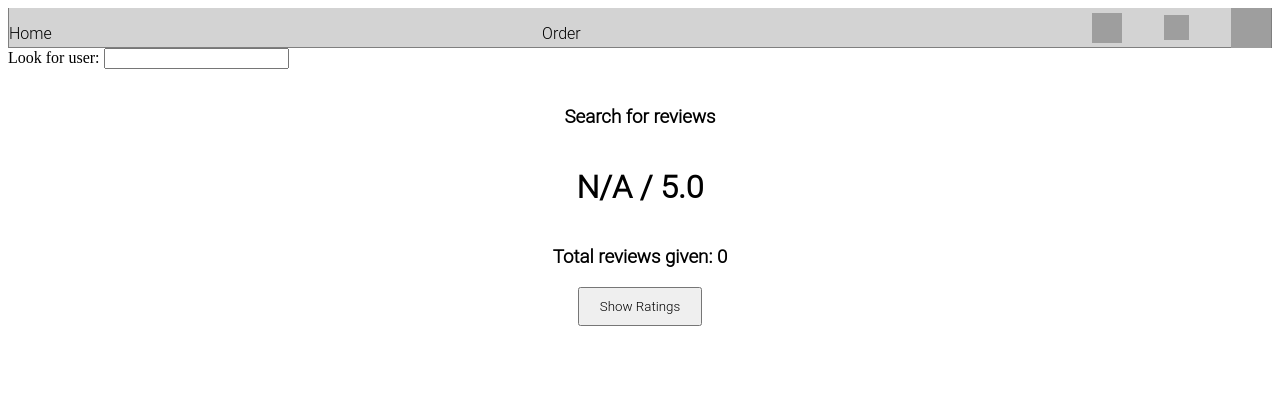
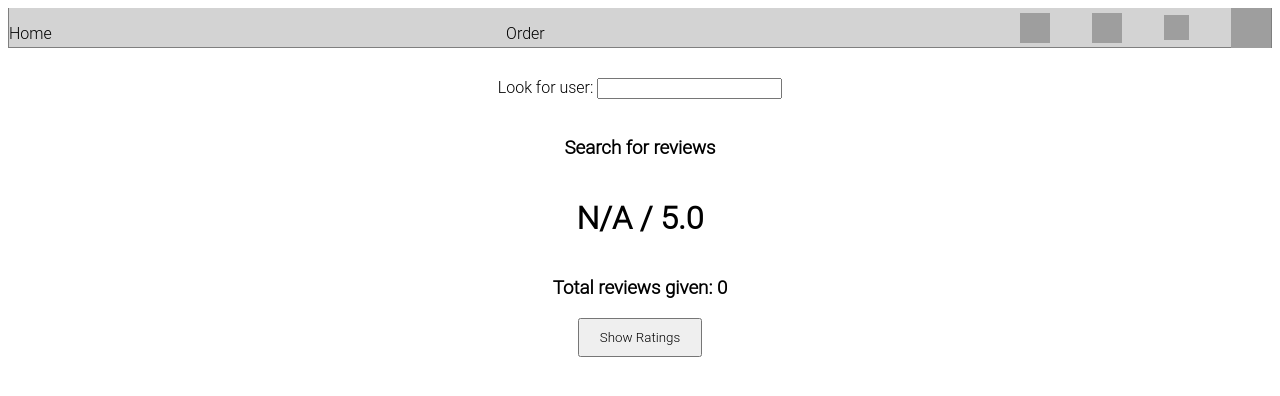
Before and after one commit to TimothyKiu/Food-Delivery-MMU, a Flask app: page /otherratings in a window 1280 px wide. Shown: the top 396 px of the page. Run offline with Flask 3, Linux system fonts and the light colour scheme; the visitor is signed in with stand-in values (Sample User, id 1); parts of the project's set-up code (start-up, migrations or seed data) failed here and were passed over; grey boxes are pictures that could not be loaded.

Commit message:
Added search icon

```diff
--- a/templates/otherratings.html
+++ b/templates/otherratings.html
@@ -138,6 +138,22 @@
         cursor: pointer; /* Change cursor to pointer */
 
     }
+     #searchicon {
+        height: 30px;
+        width: 30px;
+        align-self: center;  /* used for the slight misalignment for edit buttons */
+        background-image: url("https://cdn.pixabay.com/photo/2017/01/13/01/22/magnifying-glass-1976105_960_720.png"); /* Set image as background */
+        background-size: cover; /* Ensure the image covers the button */
+        background-repeat: no-repeat; /* Prevent image from repeating */
+        background-color: transparent;
+
+        border: none; /* Remove border */
+        padding: 0; /* Remove padding */
+        color: transparent; /*Hides font */
+        cursor: pointer; /* Change cursor to pointer */
+
+    }
+
       #profileicon {
         height: 30px;
         width: 30px;
@@ -193,6 +209,7 @@
 
 
          <div style="display:flex; flex-direction:row;">
+             <button id="searchicon" onclick="redirectToSearchReviews()" style="margin: 21px;"></button>
              <button id="profileicon" onclick="redirectToProfile()" style="margin: 21px;"></button>
              <button id="settingsicon" style="margin: 21px;" onclick="redirectToSettings()"></button>
              <form method="post" id="logoutForm">
@@ -204,17 +221,18 @@
 
     </div>
 
-     <form method="post" >
-         <label for="username" class="boxtitles">Look for user:</label>
-        <input type="text" id="username" name="username" class="loginboxes" required><br><br>
-     </form>
+
 
 
 
 
     <div id="superDiv">
+        <form method="post" style="margin-top : 30px" >
+         <label for="username" class="boxtitles">Look for user:</label>
+        <input type="text" id="username" name="username" class="loginboxes" required><br><br>
+        </form>
+        <h3>{{ usernameP }}</h3>
 
-        <h3>{{ usernameP }}</h3>
         <h1>{{ ratings }} / 5.0</h1>
         <h3>Total reviews given: {{ totalReviews }}</h3>
 
@@ -300,6 +318,9 @@
     function redirectToSettings(){
         window.location.href = "settings"
     }
+    function redirectToProfile(){
+        window.location.href = "profile"
+    }
     function openTab(tabName) {
         // Hide all tab contents
         var tabcontents = document.getElementsByClassName("tabcontent");
```
Also changed, not shown: templates/profile.html (+20 -0 lines).
